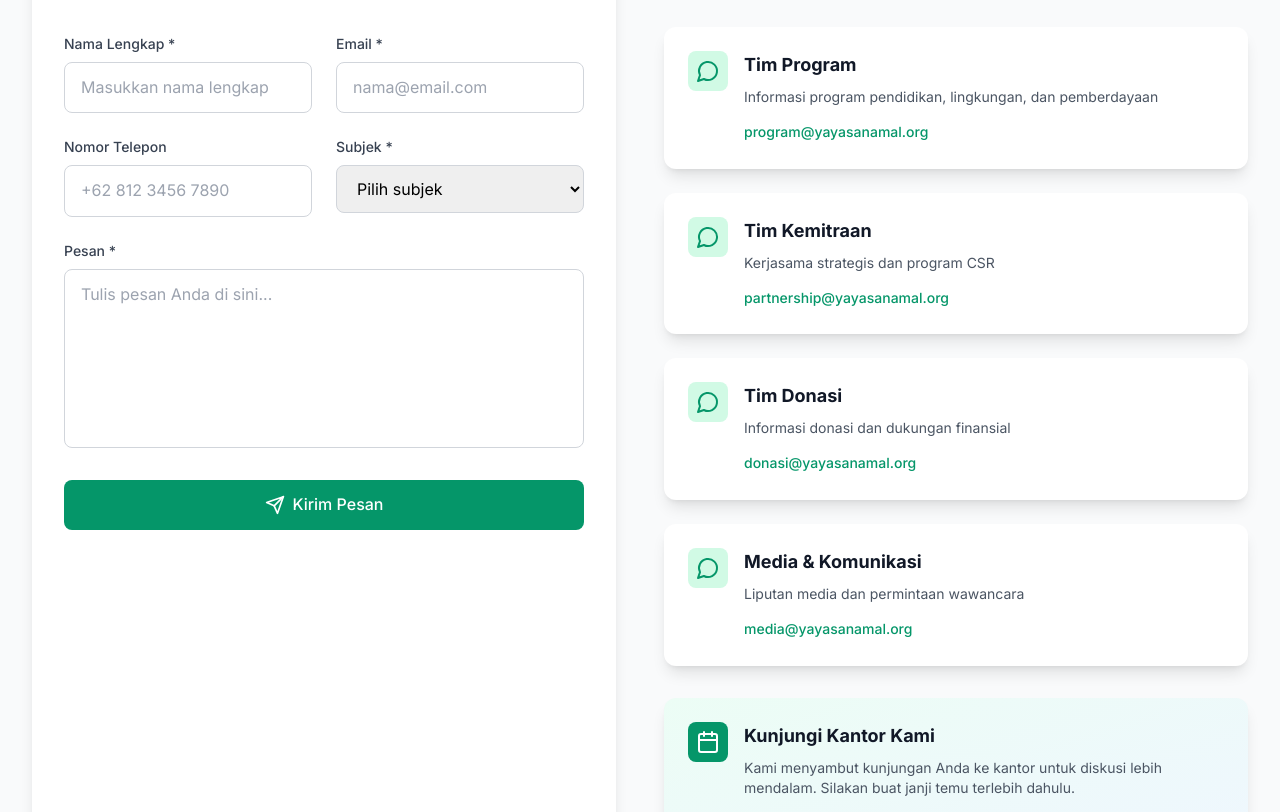
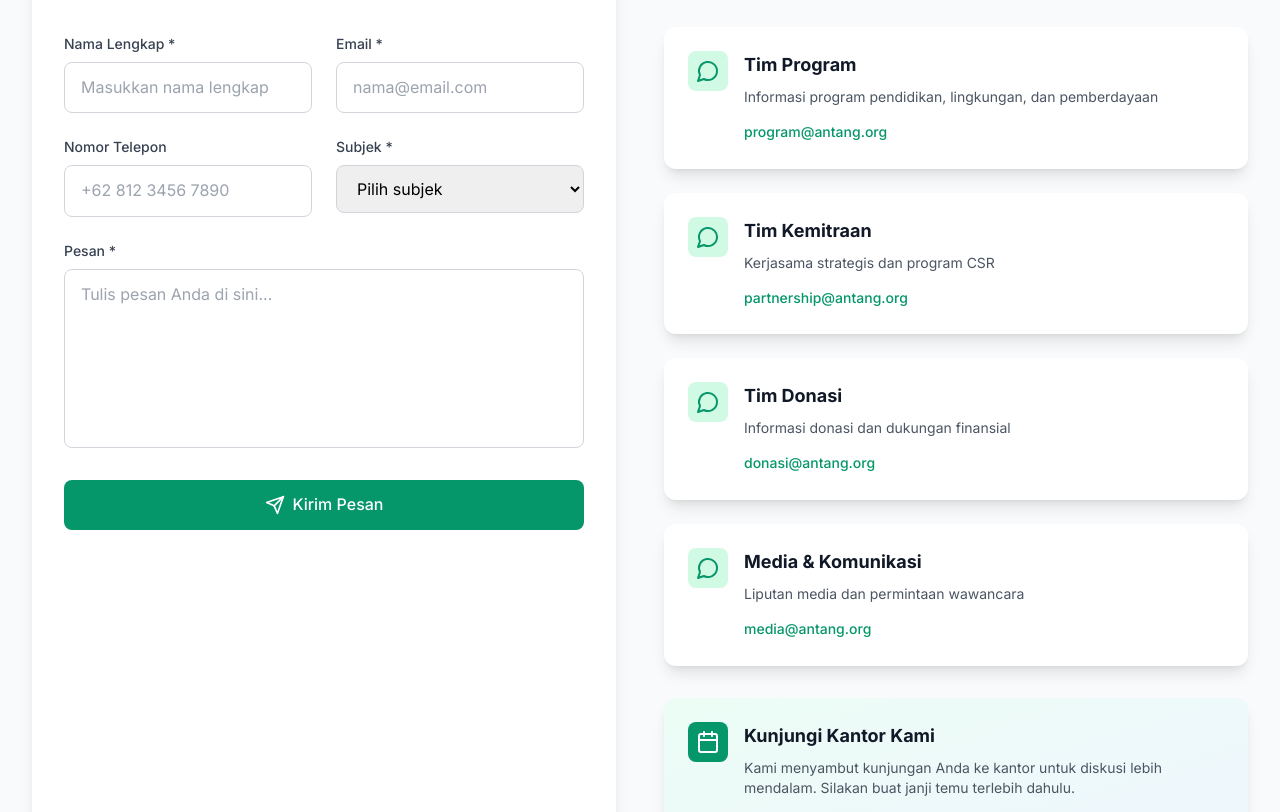
Before and after one commit to antangpatahumahagalewu-stack/yayasanamal-main, a React (Vite) app: page /kontak in a window 1280 px wide. Shown: the part 1025-1837 px from the top of the page. Built offline with nearby package versions, Linux system fonts and the light colour scheme.

Commit message:
Update Kontak.tsx
ganti domain

```diff
--- a/src/pages/Kontak.tsx
+++ b/src/pages/Kontak.tsx
@@ -54,9 +54,9 @@ const Kontak: React.FC = () => {
       icon: Mail,
       title: 'Email',
       details: [
-        'info@yayasanamal.org',
-        'program@yayasanamal.org',
-        'partnership@yayasanamal.org'
+        'info@antang.org',
+        'program@antang.org',
+        'partnership@antang.org'
       ]
     },
     {
@@ -73,22 +73,22 @@ const Kontak: React.FC = () => {
   const departments = [
     {
       name: 'Tim Program',
-      email: 'program@yayasanamal.org',
+      email: 'program@antang.org',
       description: 'Informasi program pendidikan, lingkungan, dan pemberdayaan'
     },
     {
       name: 'Tim Kemitraan',
-      email: 'partnership@yayasanamal.org',
+      email: 'partnership@antang.org',
       description: 'Kerjasama strategis dan program CSR'
     },
     {
       name: 'Tim Donasi',
-      email: 'donasi@yayasanamal.org',
+      email: 'donasi@antang.org',
       description: 'Informasi donasi dan dukungan finansial'
     },
     {
       name: 'Media & Komunikasi',
-      email: 'media@yayasanamal.org',
+      email: 'media@antang.org',
       description: 'Liputan media dan permintaan wawancara'
     }
   ];
```
